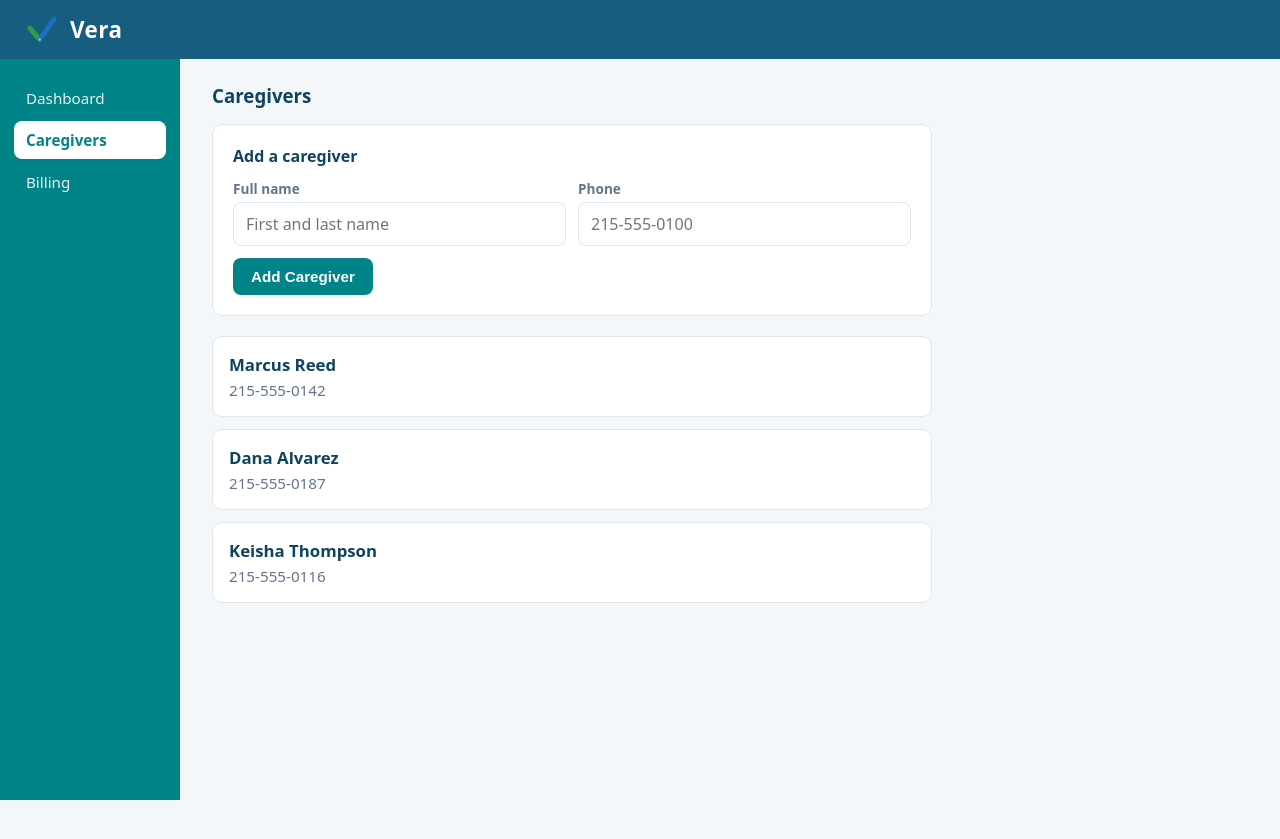
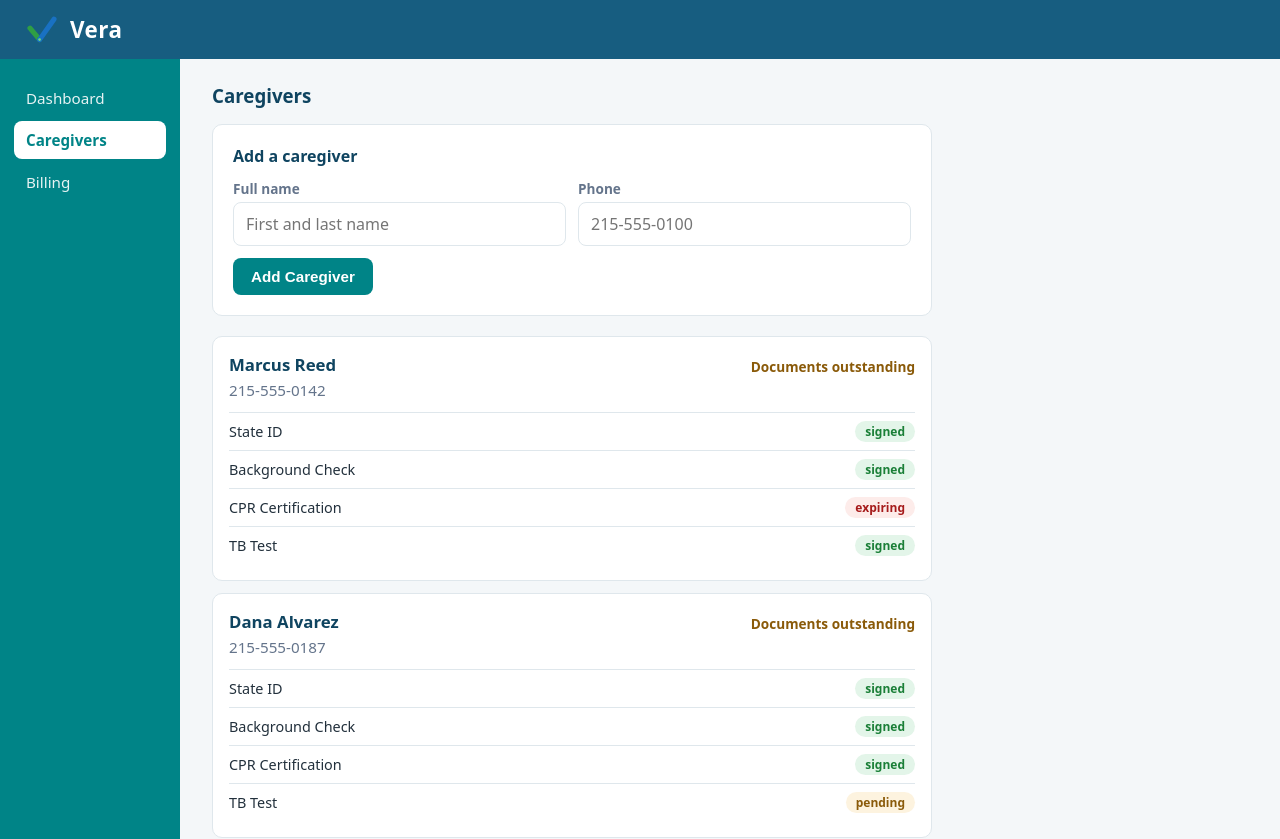
Before and after one commit to Marcandy/vera, a React (Vite) app: page /caregivers in a window 1280 px wide. Shown: the top 839 px of the page. Before the commit the page ends 800 px from the top, so only its background shows below. Built offline with nearby package versions, Linux system fonts and the light colour scheme.

Commit message:
fix: css for caregiver card status,miscellaneous clean up, typo fix

```diff
--- a/src/data/caregivers.js
+++ b/src/data/caregivers.js
@@ -1,10 +1,10 @@
-// Mock caregiver data. Components NEVER import this file directly —
+// Mock caregiver data. Components NEVER import this file directly;
 // all access goes through src/services/caregiverService.js.
 // Document statuses: "signed" | "pending" | "expiring".
 // A caregiver is cleared to work when every document is "signed";
 // that judgment is DERIVED at render, never stored.
 // Phone is a STRING: it's an identifier, not a quantity.
-// Visits reference caregivers by name string for now (no id link) —
+// Visits reference caregivers by name string for now (no id link);
 // real foreign keys arrive with the backend.
 export const caregivers = [
     {
--- a/src/pages/Billing.module.css
+++ b/src/pages/Billing.module.css
@@ -46,7 +46,7 @@
     border-top: 2px solid var(--border);
 }
 
-/* the money line — same teal as the nav, money accent role */
+/* the money line: same teal as the nav, money accent role */
 .claimsTable tfoot .amountCol {
     color: var(--vera-secondary);
     font-size: 1.05rem;
--- a/src/pages/CaregiverVisit.module.css
+++ b/src/pages/CaregiverVisit.module.css
@@ -79,7 +79,7 @@
     cursor: default;
 }
 
-/* same red family as needs-review — errors and holds are one signal system */
+/* same red family as needs-review: errors and holds are one signal system */
 .errorNote {
     margin: 10px 0 0;
     padding: 10px 14px;
--- a/src/pages/Caregivers.jsx
+++ b/src/pages/Caregivers.jsx
@@ -1,6 +1,11 @@
 import { useEffect, useState } from "react";
 import styles from "./Caregivers.module.css";
+import StatusPill from "../components/StatusPill";
 import { addCaregiver, getCaregivers } from "../services/caregiverService";
+
+// cleared to work is derived from the documents, never stored
+const isCleared = (caregiver) =>
+    caregiver.documents.every((doc) => doc.status === "signed");
 
 const Caregivers = () => {
     const [caregiverList, setCaregiverList] = useState(null);
@@ -86,8 +91,24 @@ const Caregivers = () => {
                 <ul className={styles.roster}>
                     {caregiverList.map((caregiver) => (
                         <li key={caregiver.id} className={styles.caregiverCard}>
-                            <h4 className={styles.caregiverName}>{caregiver.name}</h4>
+                            <div className={styles.cardHeader}>
+                                <h4 className={styles.caregiverName}>{caregiver.name}</h4>
+                                {isCleared(caregiver) ? (
+                                    <span className={styles.clearedBadge}>Cleared to work</span>
+                                ) : (
+                                    <span className={styles.notClearedBadge}>Documents outstanding</span>
+                                )}
+                            </div>
                             <p className={styles.caregiverPhone}>{caregiver.phone}</p>
+
+                            <ul className={styles.docList}>
+                                {caregiver.documents.map((doc) => (
+                                    <li key={doc.name} className={styles.docRow}>
+                                        <span className={styles.docName}>{doc.name}</span>
+                                        <StatusPill status={doc.status} />
+                                    </li>
+                                ))}
+                            </ul>
                         </li>
                     ))}
                 </ul>
--- a/src/pages/Caregivers.module.css
+++ b/src/pages/Caregivers.module.css
@@ -102,16 +102,58 @@
     padding: 16px;
 }
 
+.cardHeader {
+    display: flex;
+    align-items: center;
+    justify-content: space-between;
+    gap: 12px;
+}
+
 .caregiverName {
     margin: 0 0 4px;
     font-size: 1.05rem;
     color: var(--vera-primary-dark);
 }
 
+.clearedBadge {
+    color: #1a7f37;
+    font-size: 0.85rem;
+    font-weight: 600;
+}
+
+.notClearedBadge {
+    color: #8a5a09;
+    font-size: 0.85rem;
+    font-weight: 600;
+}
+
 .caregiverPhone {
-    margin: 0;
+    margin: 0 0 12px;
     color: var(--text-muted);
     font-size: 0.95rem;
+}
+
+.docList {
+    list-style: none;
+    margin: 0;
+    padding: 0;
+    border-top: 1px solid var(--border);
+}
+
+.docRow {
+    display: flex;
+    align-items: center;
+    justify-content: space-between;
+    padding: 8px 0;
+    border-bottom: 1px solid var(--border);
+}
+
+.docRow:last-child {
+    border-bottom: none;
+}
+
+.docName {
+    font-size: 0.9rem;
 }
 
 .emptyState {
--- a/src/services/visitService.js
+++ b/src/services/visitService.js
@@ -9,7 +9,7 @@ export const getVisits = async () => {
 
 
 export const getVisitById = async (id) => {
-    await delay(200);
+    await delay(300);
 
     return visits.find((visit) => visit.id === Number(id));
 }
```
